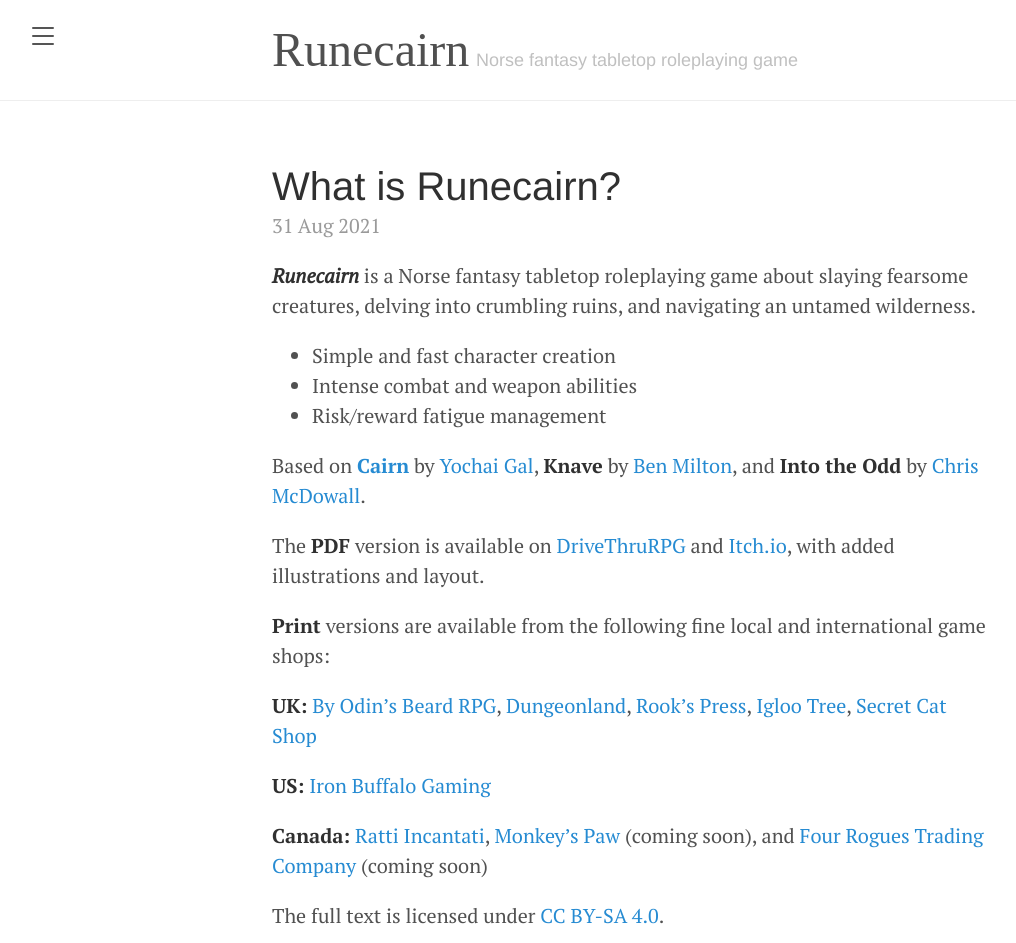
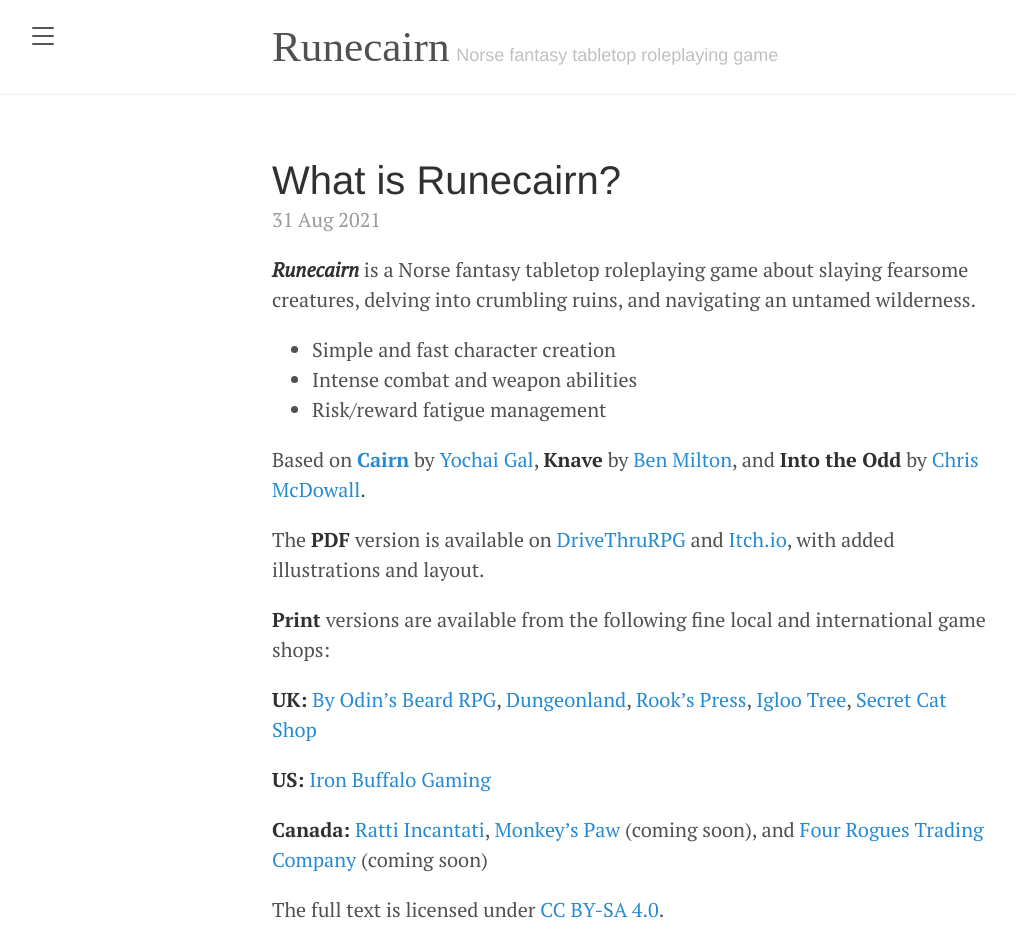
Before and after one commit to byodinsbeardrpg/byodinsbeardrpg.github.io, a Jekyll site: the page built from index.html, in a window 1280 px wide. Shown: the top 943 px of the page, without its empty margins (8-1024 px from the left). Built offline with Jekyll 4.4.1, drawn with Linux system fonts in a browser that asks for light colours; some web fonts are replaced; the list of posts is cut into pages by our own code; grey boxes are pictures that could not be loaded.

Commit message:
Update default.html

```diff
--- a/_layouts/default.html
+++ b/_layouts/default.html
@@ -13,7 +13,7 @@
       <div class="masthead">
         <div class="container">
           <h3 class="masthead-title">
-            <span style="font-family: 'BlackBeard';font-size:200%;font-weight:400;"><a href="{{ site.baseurl }}/" title="Home">{{ site.title }}</a></span>
+            <span style="font-family: 'BlackBeard';font-size:180%;font-weight:400;"><a href="{{ site.baseurl }}/" title="Home">{{ site.title }}</a></span>
             <small>{{ site.tagline }}</small>
           </h3>
         </div>
```
